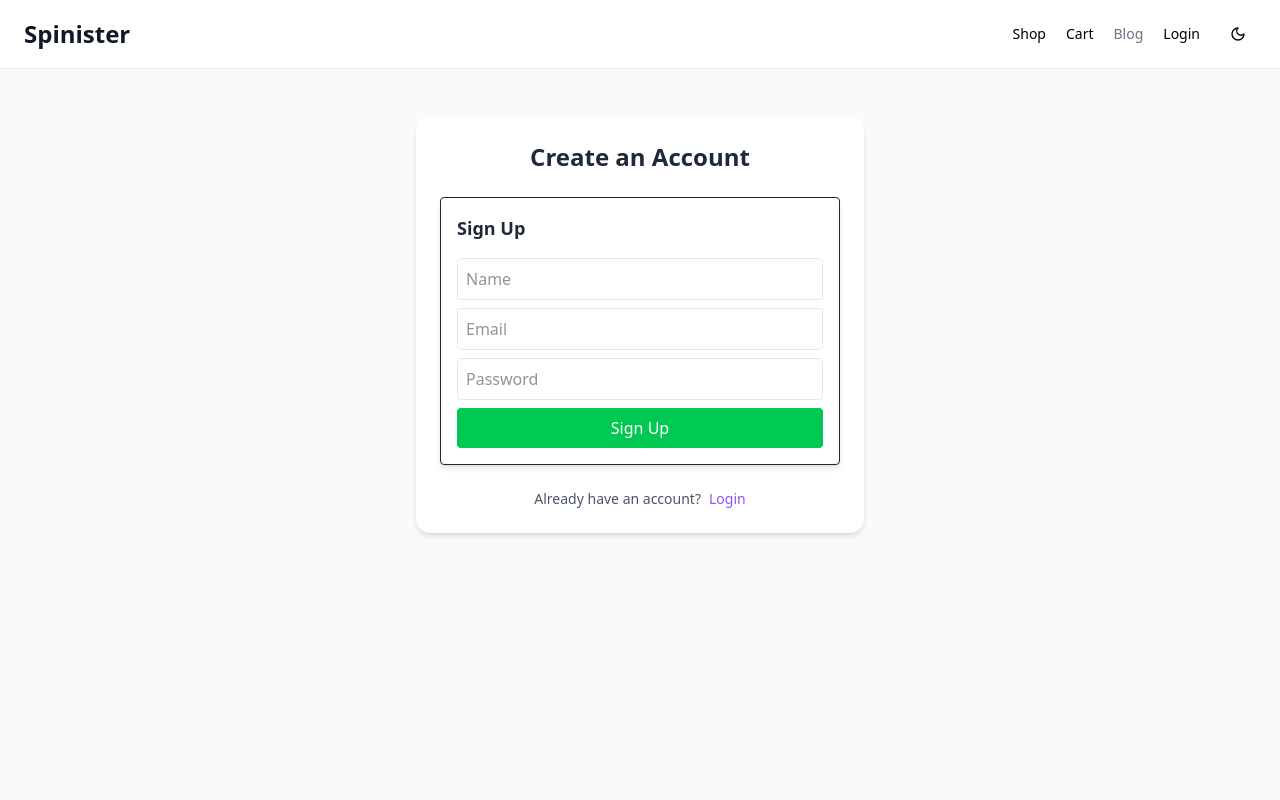
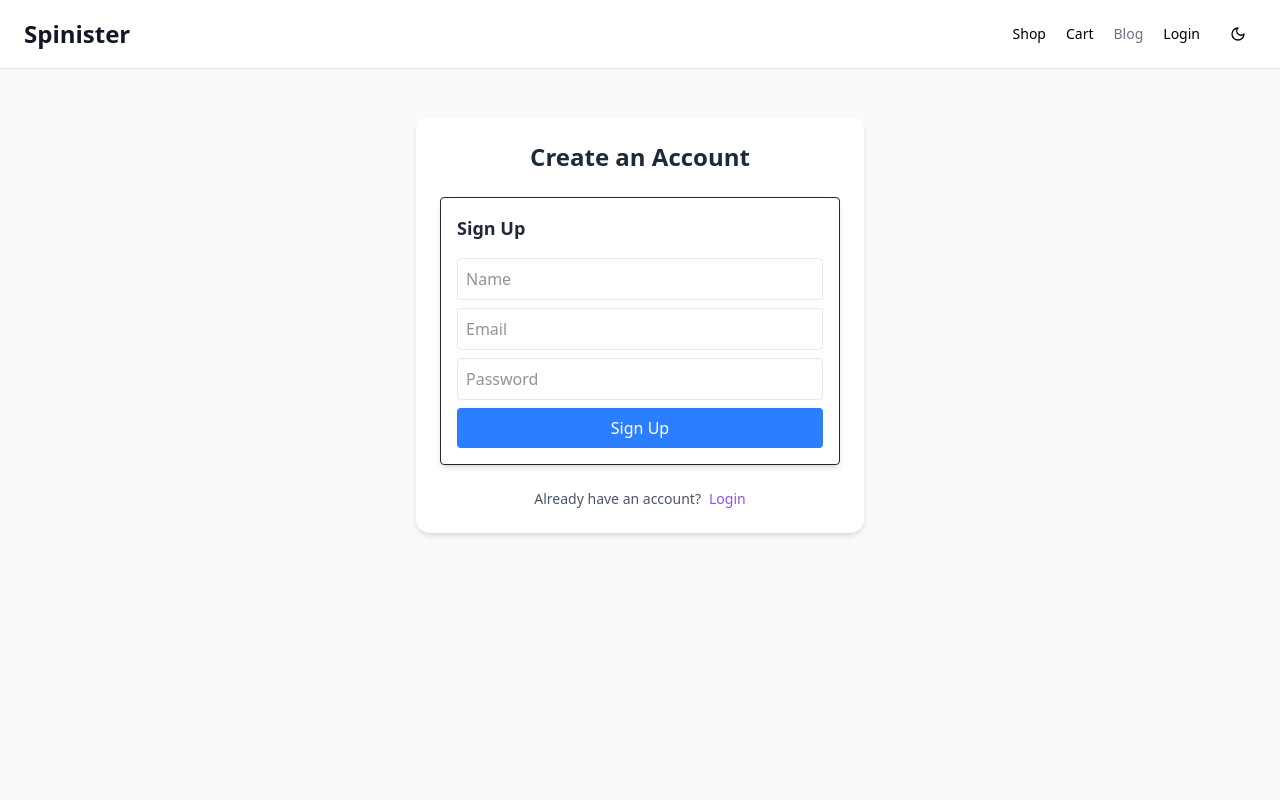
Before and after one commit to Dantris/nextjs-spinister, a Next.js app: page /account in a window 1280 px wide. Both pictures are taken after a click on the button "Sign Up". Shown: the top 800 px of the page. Built offline with nearby package versions, Linux system fonts and the light colour scheme; no server answers.

Commit message:
fix: styling/loginform logic

```diff
--- a/src/components/forms/SignupForm.tsx
+++ b/src/components/forms/SignupForm.tsx
@@ -78,7 +78,7 @@
 
             <button
                 type="submit"
-                className="bg-green-500 text-white px-4 py-2 rounded hover:bg-green-600"
+                className="bg-blue-500 text-white px-4 py-2 rounded hover:bg-blue-600"
             >
                 Sign Up
             </button>
```
